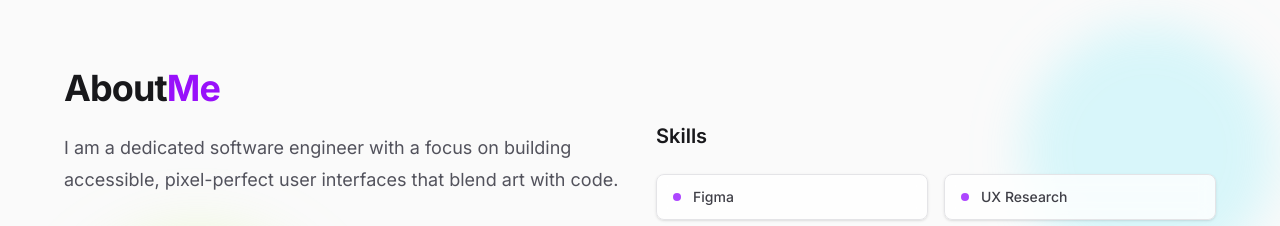
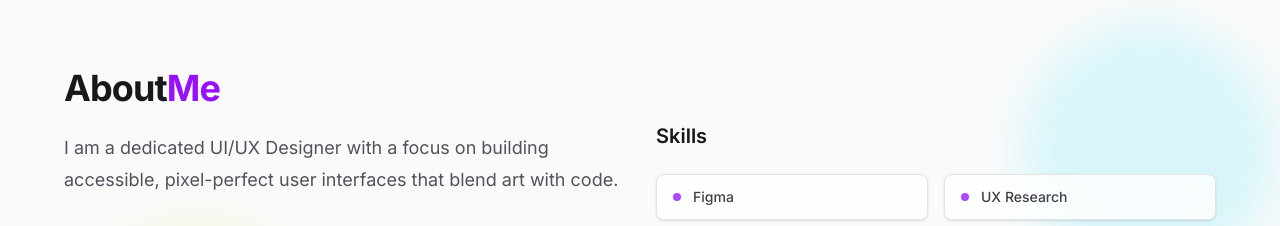
Before and after one commit to Ishan2059/My-portfolio, a Next.js app: page / in a window 1280 px wide. Shown: the part 860-1086 px from the top of the page. Built offline with nearby package versions, Linux system fonts and the light colour scheme.

Commit message:
Update About.tsx

```diff
--- a/app/components/About.tsx
+++ b/app/components/About.tsx
@@ -30,7 +30,7 @@ export default function About() {
                             </span>
                         </h2>
                         <p className="mt-6 text-lg leading-8 text-zinc-600 dark:text-zinc-400">
-                            I am a dedicated software engineer with a focus on building accessible, pixel-perfect user interfaces that blend art with code.
+                            I am a dedicated UI/UX Designer with a focus on building accessible, pixel-perfect user interfaces that blend art with code.
                         </p>
                         <p className="mt-6 text-lg leading-8 text-zinc-600 dark:text-zinc-400">
                             I approach design with empathy, research, and iteration—starting from understanding user needs to delivering polished, scalable solutions. I’m especially interested in crafting seamless user flows, meaningful interactions, and modern design systems that balance usability with business goals.
```
